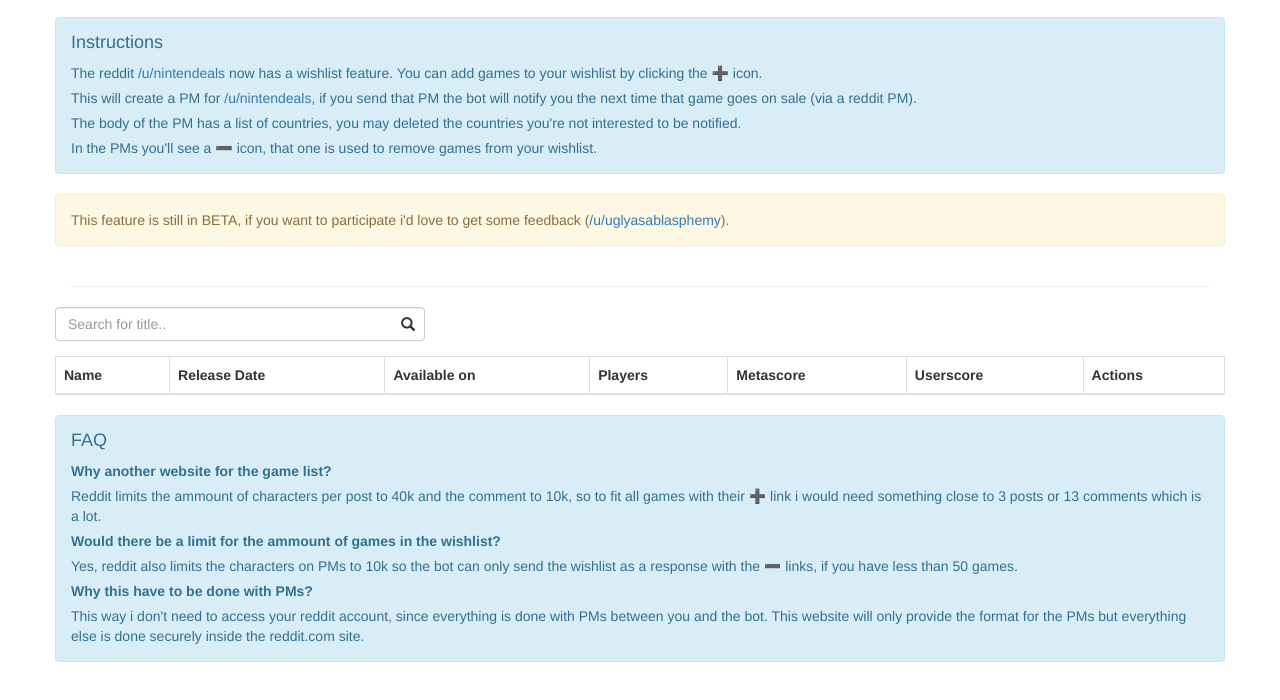
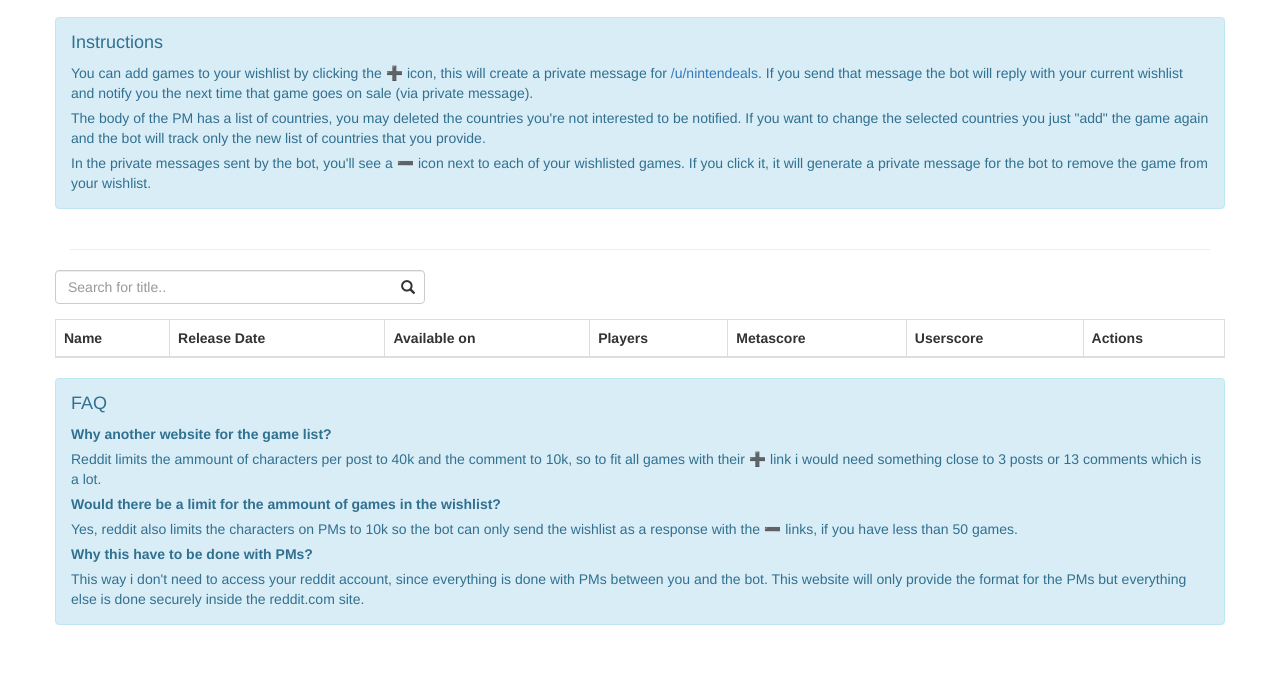
Before and after one commit to fedecalendino/nintendeals, a plain HTML site: page web/wishlist.html in a window 1280 px wide. Shown: the part 56-756 px from the top of the page. Drawn offline with nearby package versions, Linux system fonts and the light colour scheme; no server answers; a script that the page names is missing.

Commit message:
changed website text

```diff
--- a/web/wishlist.html
+++ b/web/wishlist.html
@@ -16,15 +16,12 @@
 
             <div class="alert alert-info">
                 <h4>Instructions</h4>
-                <p>The reddit <a href="http://www.reddit.com/user/nintendeals/posts/" target="_blank">/u/nintendeals</a> now has a wishlist feature. You can add games to your wishlist by clicking the ➕ icon.</p>
-                <p>This will create a PM for <a href="http://www.reddit.com/user/nintendeals/posts/" target="_blank">/u/nintendeals</a>, if you send that PM the bot will notify you the next time that game goes on sale (via a reddit PM).</p>
-                <p>The body of the PM has a list of countries, you may deleted the countries you're not interested to be notified.</p>
+                <p>You can add games to your wishlist by clicking the ➕ icon, this will create a private message for <a href="http://www.reddit.com/user/nintendeals/posts/" target="_blank">/u/nintendeals</a>.
+                    If you send that message the bot will reply with your current wishlist and notify you the next time that game goes on sale (via private message).</p>
+                <p>The body of the PM has a list of countries, you may deleted the countries you're not interested to be notified.
+                    If you want to change the selected countries you just "add" the game again and the bot will track only the new list of countries that you provide.</p>
                 <p></p>
-                <p>In the PMs you'll see a ➖ icon, that one is used to remove games from your wishlist.</p>
-            </div>
-
-            <div class="alert alert-warning">
-                This feature is still in BETA, if you want to participate i'd love to get some feedback (<a href="http://www.reddit.com/message/compose?to=uglyasablasphemy&subject=wishlist feedback" target="_blank">/u/uglyasablasphemy</a>).
+                <p>In the private messages sent by the bot, you'll see a ➖ icon next to each of your wishlisted games. If you click it, it will generate a private message for the bot to remove the game from your wishlist.</p>
             </div>
         </div>
 
```
